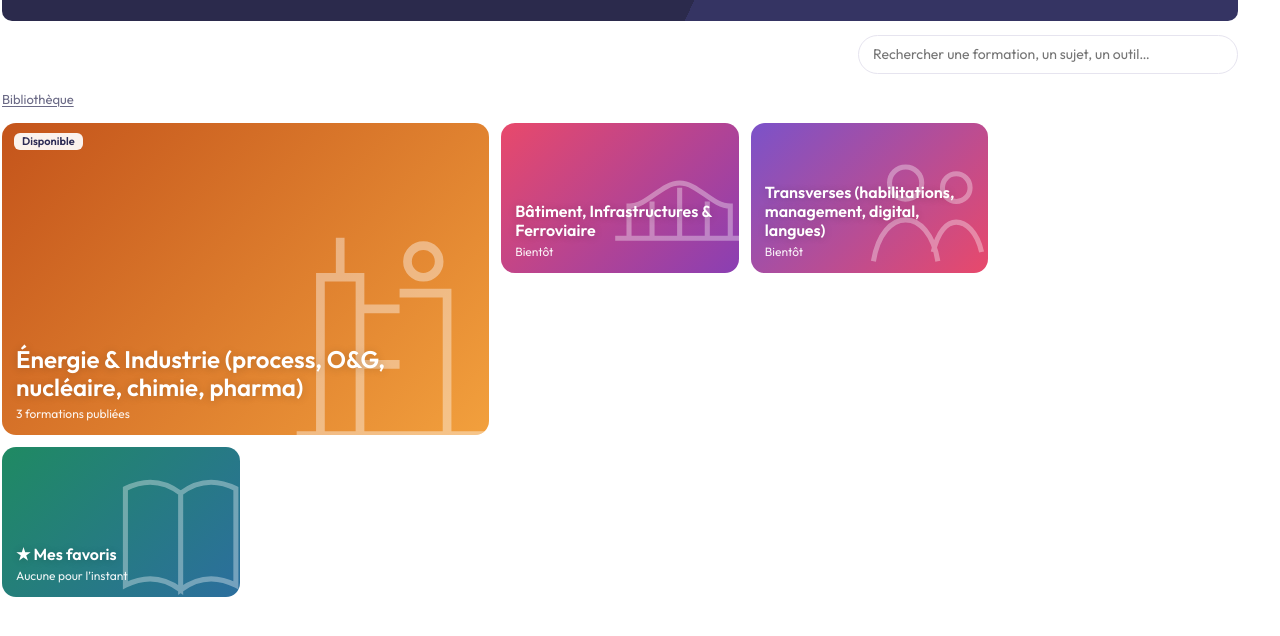
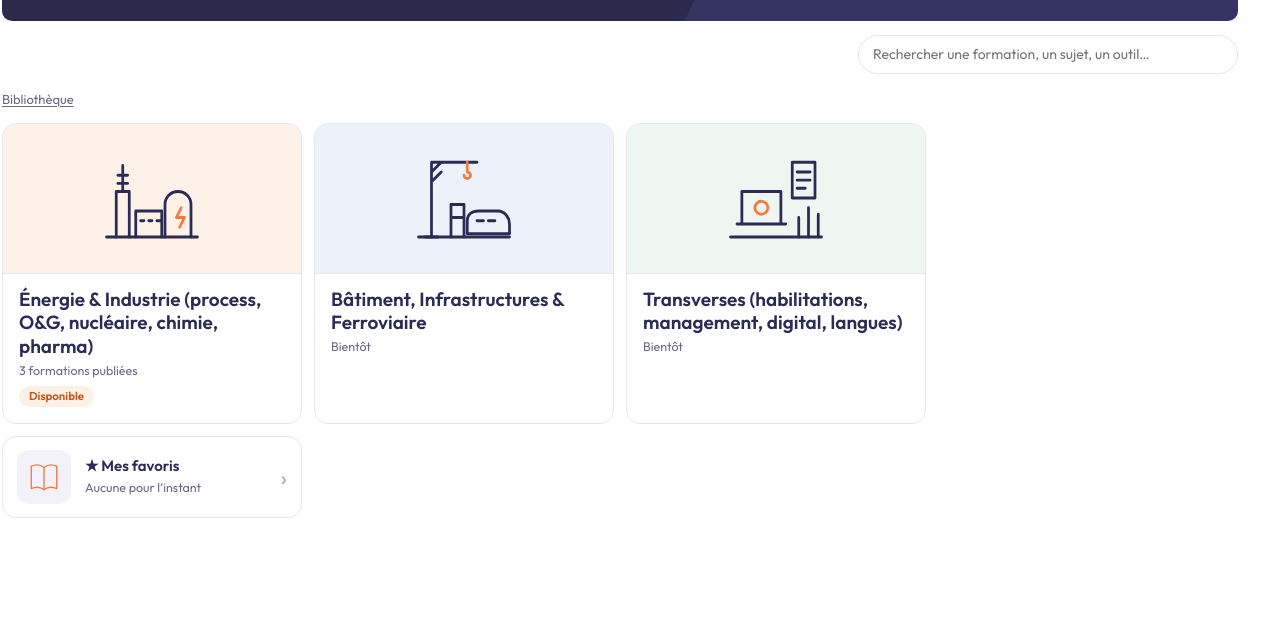
Before and after one commit to MadecaFormation/formations, a plain HTML site: page index.html in a window 1280 px wide. Shown: the part 158-794 px from the top of the page. Drawn offline with Linux system fonts and the light colour scheme.

Commit message:
Style épuré : cartes blanches, illustrations au trait

```diff
--- a/index.html
+++ b/index.html
@@ -140,6 +140,32 @@ details.more summary{cursor:pointer;font-weight:600;font-size:15px;padding:6px 0
 .kan>div{background:var(--soft);border-radius:10px;padding:10px;min-height:120px}
 .kan h5{margin:0 0 8px;font-size:13px}
 .kan .it{background:#fff;border-radius:8px;padding:8px;font-size:12.5px;margin-bottom:6px;border-left:3px solid var(--or)}
+
+/* Style épuré : cartes blanches, illustrations au trait marine avec accent orange */
+.mosaic{grid-template-columns:repeat(auto-fill,minmax(250px,1fr));grid-auto-rows:auto;gap:12px}
+.tile{display:flex;align-items:center;gap:14px;background:#fff;border:1px solid var(--line);border-radius:14px;padding:12px 14px;min-height:82px;color:var(--navy);cursor:pointer;overflow:visible;transition:box-shadow .15s,transform .15s,border-color .15s}
+.tile:hover{box-shadow:0 6px 18px rgba(44,43,85,.09);border-color:#d6d2e6;transform:translateY(-1px)}
+.tile:focus-visible{outline:2px solid var(--or);outline-offset:2px}
+.tile .art{position:relative;inset:auto;flex:0 0 54px;height:54px;border-radius:12px;display:grid;place-items:center}
+.tile .art svg,.tile.big .art svg{position:static;width:34px;height:34px;opacity:1;stroke:var(--navy);fill:none;stroke-width:2.6;stroke-linecap:round;stroke-linejoin:round}
+.tile .art svg>:last-child,.card .thumb svg>:last-child{stroke:var(--or)}
+.tile:hover .art svg{opacity:1}
+.tile .tx{position:static;flex:1;min-width:0;display:flex;flex-direction:column;gap:2px}
+.tile .tx b,.tile.big .tx b{font-size:15px;line-height:1.25;font-weight:600;color:var(--navy);text-shadow:none}
+.tile .tx span{font-size:12.5px;color:var(--muted);opacity:1}
+.tile::after{content:"›";color:#a9a6c2;font-size:24px;line-height:1;margin-left:2px}
+.tile .pill{position:static;align-self:flex-start;margin-top:5px;font-style:normal;font-size:11.5px;font-weight:600;background:#fff0e6;color:#c4541b;border-radius:999px;padding:2px 10px}
+.tile.big{grid-column:auto;grid-row:auto;flex-direction:column;align-items:stretch;gap:0;padding:0;overflow:hidden}
+.tile.big .art{flex:none;height:150px;border-radius:0;border-bottom:1px solid var(--line)}
+.tile.big .art svg{width:104px;height:104px;stroke-width:1.7}
+.tile.big .tx{padding:14px 16px 16px}
+.tile.big .tx b{font-size:19px}
+.tile.big::after{display:none}
+.tile.add,.tile.pend{flex-direction:column;justify-content:center;text-align:center}
+.tile.add::after,.tile.pend::after{display:none}
+.card .thumb svg{right:16px;bottom:10px;width:62px;opacity:.95;stroke:var(--navy);stroke-width:2.2;stroke-linecap:round;stroke-linejoin:round}
+.thumb{border-bottom:1px solid var(--line)}
+.colhd{color:var(--navy)}.colhd svg{stroke:var(--navy);opacity:.6}
 </style></head><body><div class="wrap">
 <div id="hero"></div>
 <div class="tabs"><div class="seg" role="group" aria-label="Vue"><button data-m="formations">Bibliothèque Formations</button><button data-m="apprendre">Apprendre et transmettre</button><button data-m="proposer">Proposer un sujet</button><button data-tk>Tickets formation</button></div><input class="search" id="q" type="search" placeholder="Rechercher une formation, un sujet, un outil…" aria-label="Rechercher"></div>
@@ -155,6 +181,9 @@ const uu=x=>x?x.replace(/^(.{8})(.{4})(.{4})(.{4})(.{12})$/,"$1-$2-$3-$4-$5"):""
 function goWB(p){const a=document.createElement("a");a.href=WB+p;a.target="_parent";a.setAttribute("data-wb","");document.body.appendChild(a);a.click();a.remove()}
 const LV={F:"Fondamentaux",A:"Avancé",E:"Expert"};
 const I={
+EI:'<path d="M4 56h56"/><path d="M10 56V28h8v28M14 28V12M11 18h6M11 23h6"/><path d="M22 56V40h16v16M25 46h2M30 46h2M35 46h2"/><path d="M40 56V36a8 8 0 0 1 16 0v20"/><path d="M50 38l-3 6h5l-3 6"/>',
+IC:'<path d="M4 56h56"/><path d="M12 56V10h28M12 16l6-6M12 22l6-6M18 10l-6 6"/><path d="M8 56h8"/><path d="M24 56V36h8v20M24 44h8"/><path d="M34 54V46c0-4 3-6 7-6h12c4 0 7 4 7 8v6zM40 46h4M47 46h4"/><path d="M34 10v6a2 2 0 1 1-2 2"/>',
+TR:'<path d="M4 56h56"/><path d="M8 48h30M11 48V28h24v20"/><path d="M42 10h14v22H42zM45 16h8M45 21h8M45 26h5"/><path d="M46 56V44M52 56V38M58 56V42"/><circle cx="23" cy="38" r="4"/>',
 PRO:'<path d="M14 58V18h10v40M19 18V8M24 26h10M24 40h10M34 22h12v36H34M8 58h50"/><circle cx="40" cy="14" r="4"/>',
 PHA:'<path d="M24 6h16M28 6v16L14 50a6 6 0 0 0 5 8h26a6 6 0 0 0 5-8L36 22V6"/><path d="M20 42h24"/>',
 MEC:'<circle cx="32" cy="32" r="9"/><path d="M32 8v8M32 48v8M8 32h8M48 32h8M15 15l6 6M43 43l6 6M15 49l6-6M43 21l6-6"/>',
@@ -186,7 +215,7 @@ LNG:'<ellipse cx="32" cy="16" rx="20" ry="7"/><path d="M12 16v30c0 4 9 7 20 7s20
 EAU:'<path d="M32 6C22 22 14 30 14 40a18 18 0 0 0 36 0C50 30 42 22 32 6z"/><path d="M24 42a8 8 0 0 0 8 8"/>',
 ALT:'<path d="M14 50C14 26 30 12 54 10c-2 24-16 40-40 40z"/><path d="M14 50L36 28"/>'};
 const GRAD=[["#f47b3e","#e8496b"],["#2c2b55","#5b4bc4"],["#e8496b","#8a3fb3"],["#1f8a62","#2c6e9e"],["#c4541b","#f2a03d"],["#3d6fd1","#2c2b55"],["#7b52c9","#e8496b"],["#2e7d8a","#1f8a62"]];
-function gradOf(code){let h=0;for(const ch of code)h=(h*31+ch.charCodeAt(0))>>>0;const g=GRAD[h%GRAD.length];return `linear-gradient(135deg,${g[0]},${g[1]})`}
+const TINT=["#fdf1e8","#edf2fa","#eef6f1","#f3f1fa"];function gradOf(code){const P={EI:"#fdf1e8",IC:"#edf2fa",TR:"#eef6f1"};if(P[code])return P[code];let h=0;for(const ch of code)h=(h*31+ch.charCodeAt(0))>>>0;return TINT[h%TINT.length]}
 const ICM={"EI-CHA":"MEC","EI-CAL":"DIG","EI-EAU":"EAU","EI-AGR":"PHA","EI-ROB":"MEC","EI-RES":"RES","BAT-MOE":"PRJ","BAT-STR":"STR","BAT-TRV":"BTP","BAT-ENV":"BTP","BAT-CVC":"THE","BAT-ELE":"ELE","BAT-SSI":"HSE","BAT-ENR":"ENR","BAT-BIM":"DIG","BAT-ARC":"BTP","BAT-EXP":"MAI","BAT-NUC":"NUC","INF-OA":"INF","INF-TUN":"INF","INF-GEO":"STR","INF-ROU":"INF","INF-EAU":"EAU","INF-TOP":"DIG","INF-ENV":"ALT","FER-SIG":"FER","FER-SYS":"FER","FER-ENE":"FEE","FER-VOI":"FEE","FER-MR":"FEE","FER-URB":"FER","FER-PRJ":"PRJ","TR-JUR":"BOOK"};
 function iconOf(code){const p=code.split("-");const k=p[1]||p[0];const mc=p[0]+"-"+p[1];return (ICM[mc]&&I[ICM[mc]])||I[k]||({EI:I.PRO,IC:I.INF,TR:I.MGT})[p[0]]||I.BOOK}
 const SPG={"Bases communes":"BOOK","Oil & Gas":"OG","Raffinage":"PRO","LNG / GNL":"LNG","Traitement de l’eau":"EAU","Énergies alternatives":"ALT"};
@@ -204,7 +233,7 @@ const FK="mfFav";function favs(){try{return JSON.parse(localStorage.getItem(FK)|
 function nodeAt(path){let lvl=TREE,out=[];for(const c of path){const n=lvl.find(x=>x.c===c);if(!n)break;out.push(n);lvl=n.k}return out}
 function hero(){if(S.mode==="proposer"){$("#hero").innerHTML=`<div class="hero"><div class="eb">Proposer un sujet · Madeca Formation</div><h1>Proposer un sujet</h1><p>Va dans la bonne catégorie et propose ton sujet. Si elle n’existe pas, ajoute-la avec le ＋ : un manager valide avant création.</p><svg class="tri" viewBox="0 0 100 100" fill="none" stroke="#f47b3e" stroke-width="5"><path d="M16 10L90 50 16 90z"/></svg></div>`;return}const A=S.mode==="apprendre";$("#hero").innerHTML=`<div class="hero"><div class="eb">${A?"Apprendre et transmettre · Madeca Formation":"Bibliothèque · Madeca Formation"}</div><h1>${A?"Carte des sujets":"Bibliothèque de formation"}</h1><p>${A?"Choisis un sujet, ouvre sa fiche et engage-toi sur une piste : présentation, cas pratique, livrable.":"Toutes les formations publiées par les consultants Madeca, rangées par domaine et par métier."}</p><svg class="tri" viewBox="0 0 100 100" fill="none" stroke="#f47b3e" stroke-width="5"><path d="M16 10L90 50 16 90z"/></svg></div>`}
 function crumb(ns){let h=`<nav class="crumb"><button data-go="-1">${({formations:"Bibliothèque",apprendre:"Apprendre et transmettre",proposer:"Proposer un sujet"})[S.mode]}</button>`;ns.forEach((n,i)=>{h+=`<span>›</span>`+(i<ns.length-1||S.sel?`<button data-go="${i}">${esc(n.n)}</button>`:`<span>${esc(n.n)}</span>`)});if(S.sel)h+=`<span>›</span><span>${esc(S.sel.title)}</span>`;return h+"</nav>"}
-function tile(code,name,sub,big,pill,attr){return `<button class="tile${big?" big":""}" ${attr} style="background:${gradOf(code)}"><div class="art"><svg viewBox="0 0 64 64">${iconOf(code)}</svg></div>${pill?`<span class="pill">${pill}</span>`:""}<div class="tx"><b>${esc(name)}</b><span>${sub}</span></div></button>`}
+function tile(code,name,sub,big,pill,attr){return `<button class="tile${big?" big":""}" ${attr}><div class="art" style="background:${gradOf(code)}"><svg viewBox="0 0 64 64">${iconOf(code)}</svg></div><div class="tx"><b>${esc(name)}</b><span>${sub}</span>${pill?`<em class="pill">${pill}</em>`:""}</div></button>`}
 function tools(){return `<div class="tools"><div><button class="btn or" data-propose>＋ Proposer un sujet</button></div><div><h4>Mon suivi</h4><button class="linkb" data-suivi>Mes tickets formation</button></div><div><h4>Légende</h4><div class="lg"><span><span class="dot d-libre"></span> Libre</span><span><span class="dot d-cours"></span> En cours</span><span><span class="dot d-livree"></span> Livrée</span><span><span class="dot d-validee"></span> Validée / publiée</span></div></div></div>`}
 function render(){
  document.querySelectorAll(".seg button").forEach(b=>b.setAttribute("aria-pressed",b.dataset.m===S.mode));hero();
@@ -223,7 +252,7 @@ function render(){
 }
 function isFam(k){return k.length&&k.every(t=>t.k&&t.k.length&&Array.isArray(t.k[0]))}
 function famView(cur){const F=S.mode==="formations";return `<div class="carte">`+cur.k.map(th=>{let cards;if(F){const l=th.k.flatMap(f=>(PUBBY[f[0]]||[]));cards=l.length?l.map(p=>`<a class="suj" ${p.id?`target="_parent" data-wb href="${WB}/app/post/${p.id}"`:""}><b>${esc(p.t)}</b><span class="dots"><span class="dot d-pub"></span><i>${esc(p.a)}</i>${soc(p)}</span></a>`).join(""):`<p class="small" style="text-align:center;margin:2px 0 6px">Bientôt</p>`}else{cards=th.k.map(f=>{const pb=PUBBY[f[0]];return `<button class="suj" data-topic="${f[0]}"><b>${esc(f[1])}</b><span class="dots"><span class="dot d-${pb?"pub":"libre"}"></span><i>${LV[f[2]]} · ${esc(f[3])}</i></span></button>`}).join("")}const nb=F?th.k.reduce((a,f)=>a+(PUBBY[f[0]]||[]).length,0):th.k.length;return `<div class="col"><button class="colhd" data-open="${th.c}" style="background:${gradOf(th.c||cur.c)}"><svg viewBox="0 0 64 64">${iconOf(cur.c)}</svg><b>${esc(th.n)}</b><span>${nb} ${F?"formation"+(nb>1?"s":""):"sujets"} ›</span></button><div class="colcards">${cards}</div></div>`}).join("")+`</div>`}
-function mosaicOf(kids,root){const F=S.mode==="formations";return `<div class="mosaic">`+kids.map((k,i)=>{const p=pubIn(k),t=items(k).length;let sub=F?(p?`${p} formation${p>1?"s":""} publiée${p>1?"s":""}`:"Bientôt"):`${t+SPT.filter(x=>x===k.c||(k.c==="EI-PRO"&&x)).length} sujets`;const big=root?i===0:(i===0&&kids.length>3);return tile(k.c,k.n,sub,big,p&&!F?`${p} publiée${p>1?"s":""}`:(F&&p?"Disponible":""),`data-open="${k.c}"`)}).join("")+`</div>`}
+function mosaicOf(kids,root){const F=S.mode==="formations";return `<div class="mosaic">`+kids.map((k,i)=>{const p=pubIn(k),t=items(k).length;let sub=F?(p?`${p} formation${p>1?"s":""} publiée${p>1?"s":""}`:"Bientôt"):`${t+SPT.filter(x=>x===k.c||(k.c==="EI-PRO"&&x)).length} sujets`;const big=!!root;return tile(k.c,k.n,sub,big,p&&!F?`${p} publiée${p>1?"s":""}`:(F&&p?"Disponible":""),`data-open="${k.c}"`)}).join("")+`</div>`}
 const SPT=["EI-PRO-FON","EI-PRO-DIM","EI-PRO-DIM","EI-PRO-SIM","EI-PRO-DOC","EI-PRO-PROJ","EI-PRO-SEC","EI-PRO-SEC","EI-PRO-SEC","EI-PRO-UTI","EI-PRO-OPU","EI-PRO-OPU","EI-PRO-OPU","EI-PRO-UTI","EI-PRO-SEC","EI-PRO-SEC","EI-PRO-SEC","EI-PRO-SEC","EI-PRO-SEC","EI-PRO-SEC","EI-PRO-SEC","EI-PRO-SEC","EI-PRO-SEC","EI-PRO-SEC","EI-PRO-SEC","EI-PRO-SEC","EI-PRO-SEC","EI-PRO-SEC","EI-PRO-SEC","EI-PRO-SEC","EI-PRO-SEC","EI-PRO-SEC","EI-PRO-SEC","EI-PRO-SEC"];
 function spIn(code){const l=SP.map((s,i)=>({s,i})).filter(x=>SPT[x.i]===code);if(!l.length)return "";return `<p class="lab">Sujets à transmettre</p><div class="carte" style="margin:8px 0 22px">`+l.map(({s,i})=>{const st=s.p.map(pst);const lib=st.filter(x=>x.k==="libre").length;return `<button class="suj" data-sp="${i}"><b>${esc(s.t)}</b><span class="dots">${st.map(x=>`<span class="dot d-${x.k}" title="${x.l}"></span>`).join("")}<i>${lib}/${st.length} libres · ${esc(s.d)}</i></span></button>`}).join("")+`</div><p class="lab">Tous les sujets du référentiel</p>`}
 function carte(){const groups=[];SP.slice().sort((a,b)=>(a.o||0)-(b.o||0)).filter(s=>!S.free||s.p.some(p=>pst(p).k==="libre")).forEach(s=>{let g=groups.find(x=>x.n===s.d);if(!g){g={n:s.d,l:[]};groups.push(g)}g.l.push(s)});
```
